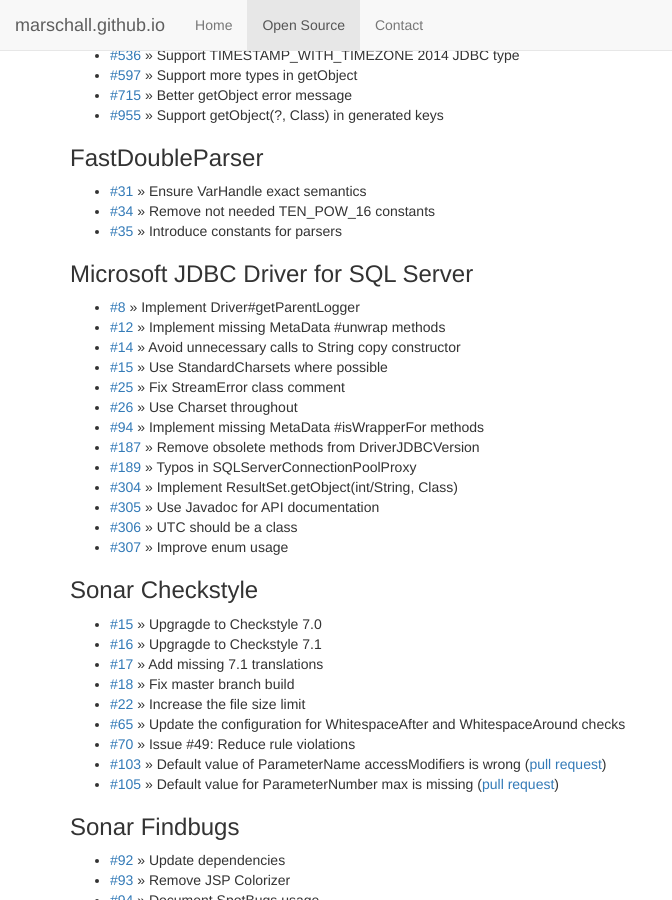
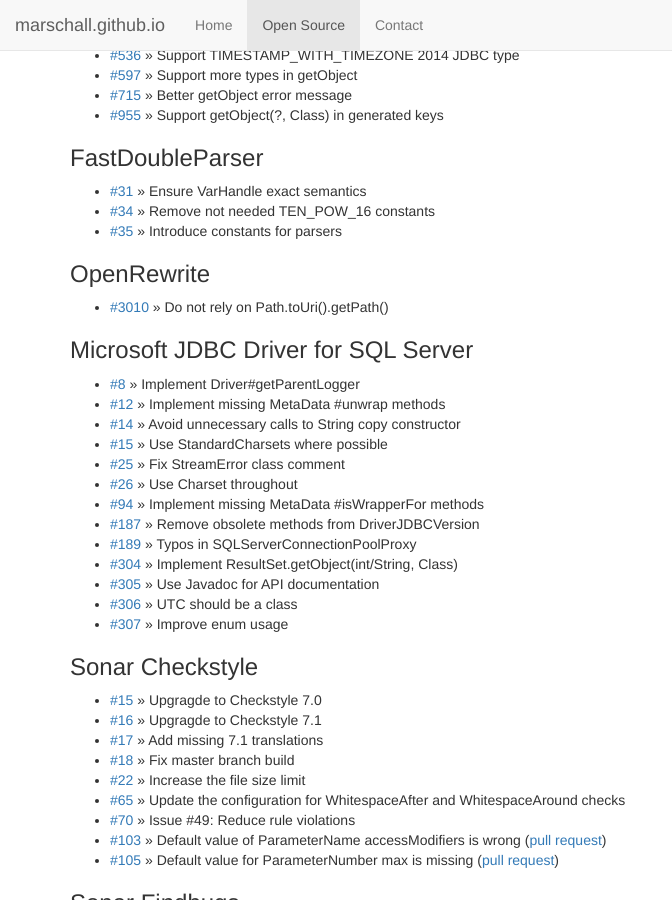
Before and after one commit to marschall/marschall.github.com, a Jekyll site: the page built from open-source.html, in a window 1280 px wide and 900 px high, scrolled down 6527 px. Shown: the whole window, without its empty margins (0-672 px from the left). Built offline with Jekyll 4.4.1, drawn with Linux system fonts in a browser that asks for light colours.

Commit message:
Add OpenRewrite#3010

```diff
--- a/open-source.html
+++ b/open-source.html
@@ -389,6 +389,10 @@
   <li><a href="https://github.com/wrandelshofer/FastDoubleParser/pull/34">#34</a> &raquo; Remove not needed TEN_POW_16 constants</li>
   <li><a href="https://github.com/wrandelshofer/FastDoubleParser/pull/34">#35</a> &raquo; Introduce constants for parsers</li>
 </ul>
+<h3>OpenRewrite</h3>
+<ul>
+  <li><a href="https://github.com/openrewrite/rewrite/pull/3010">#3010</a> &raquo; Do not rely on Path.toUri().getPath()</li>
+</ul>
 <h3>Microsoft JDBC Driver for SQL Server</h3>
 <ul>
   <li><a href="https://github.com/Microsoft/mssql-jdbc/pull/8">#8</a> &raquo; Implement Driver#getParentLogger</li>
```
